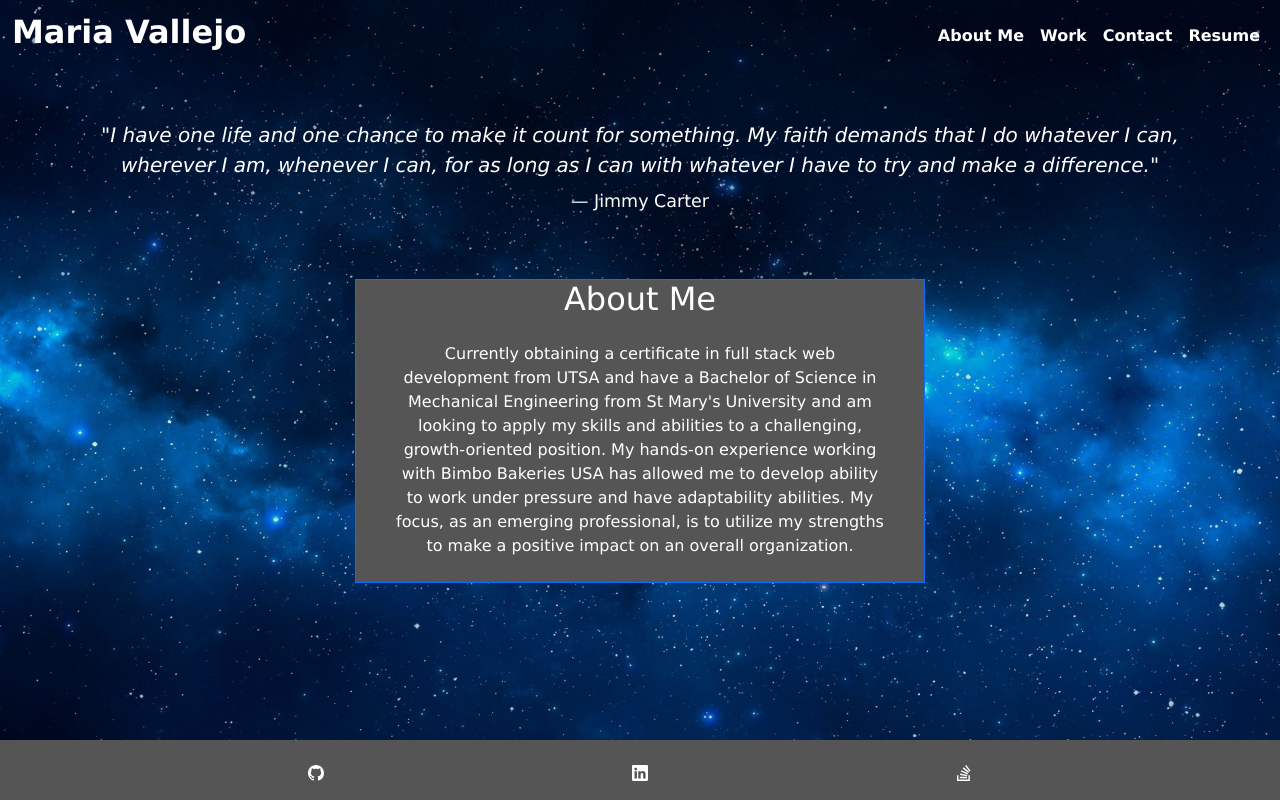
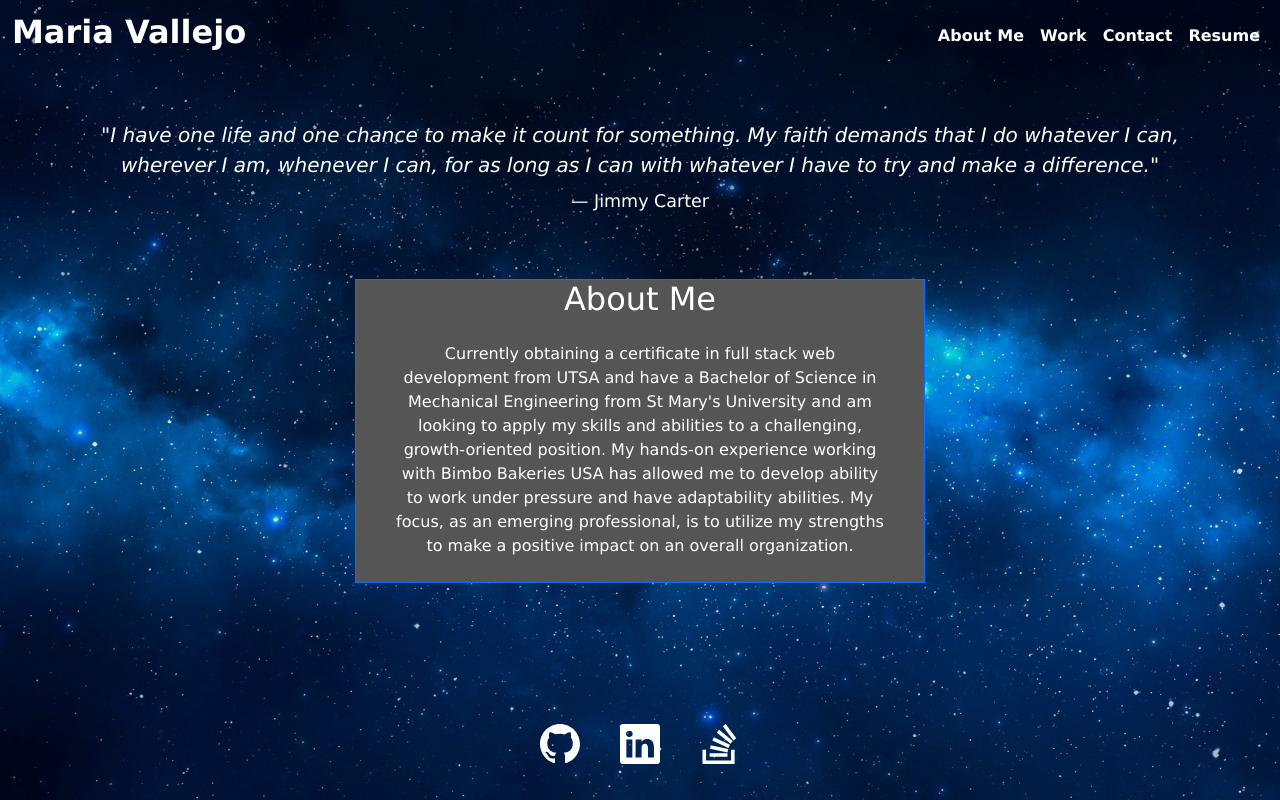
Before and after one commit to Mvalljo/HW2-ProfessionalPortfolio-MV, a React (Create React App) app: page / in a window 1280 px wide. Built offline with nearby package versions, Linux system fonts and the light colour scheme.

Commit message:
fixed footer and about me

```diff
--- a/src/components/AboutMe.js
+++ b/src/components/AboutMe.js
@@ -24,11 +24,11 @@ function AboutMe() {
       </blockquote>
       <div className="row py-lg-5">
         <div
-          class="col-lg-6 col-md-8 mx-auto border border-primary "
+          className="col-lg-6 col-md-8 mx-auto border border-primary "
           style={styles.footer}
         >
           <h2 className="text-center">About Me</h2>
-          <p class="text-center m-3 p-2">
+          <p className="text-center m-3 p-2">
             Currently obtaining a certificate in full stack web development from
             UTSA and have a Bachelor of Science in Mechanical Engineering from
             St Mary's University and am looking to apply my skills and abilities
--- a/src/components/Footer.js
+++ b/src/components/Footer.js
@@ -3,29 +3,23 @@ import { BsLinkedin } from "react-icons/bs";
 import { BsGithub } from "react-icons/bs";
 import { BsStackOverflow } from "react-icons/bs";
 
-const styles = {
-  footer: {
-    backgroundColor: "#555555"
-  }
-};
-
 function Footer() {
   return (
-    <footer id="contact" className="footer text-center" style={styles.footer}>
+    <footer id="contact" className="footer text-center">
       <ul className="pb-3 pl-1">
         <li>
           <a href="https://github.com/Mvalljo">
-            <BsGithub />
+            <BsGithub fontSize="40px" />
           </a>
         </li>
         <li>
           <a href="https://www.linkedin.com/in/maria-vallejo-8237a41a6/">
-            <BsLinkedin />
+            <BsLinkedin fontSize="40px" />
           </a>
         </li>
         <li>
           <a href="https://stackexchange.com/users/23686237/maria-vallejo">
-            <BsStackOverflow />
+            <BsStackOverflow fontSize="40px" />
           </a>
         </li>
       </ul>
--- a/src/index.css
+++ b/src/index.css
@@ -47,17 +47,16 @@ body {
 
 footer ul {
   display: flex;
-  justify-content: space-evenly;
+  justify-content: center;
   padding: 0px;
   margin: 0px;
   list-style: none;
   position: fixed;
   bottom: 0;
   width: 100%;
-  background-color: #555555;
 }
 footer li {
-  margin-top: 20px;
+  margin: 20px;
 }
 
 footer a {
```
